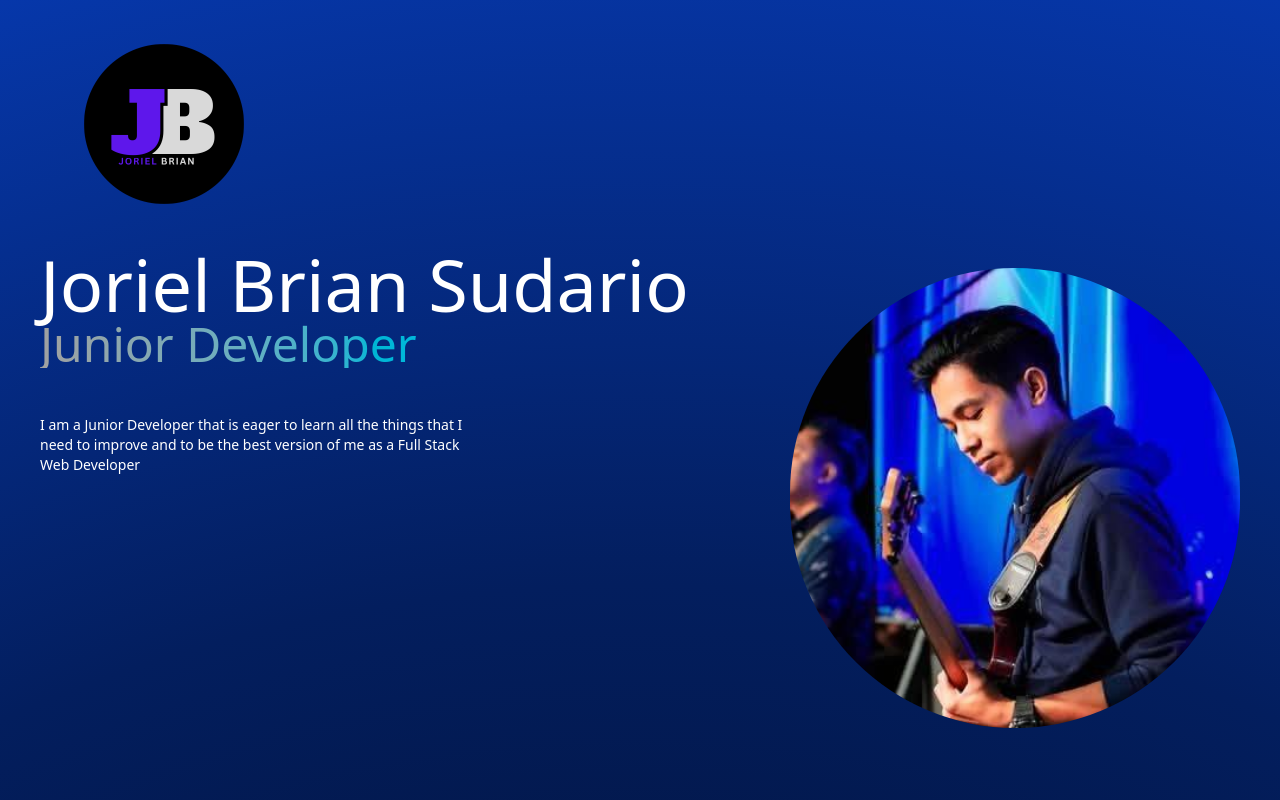
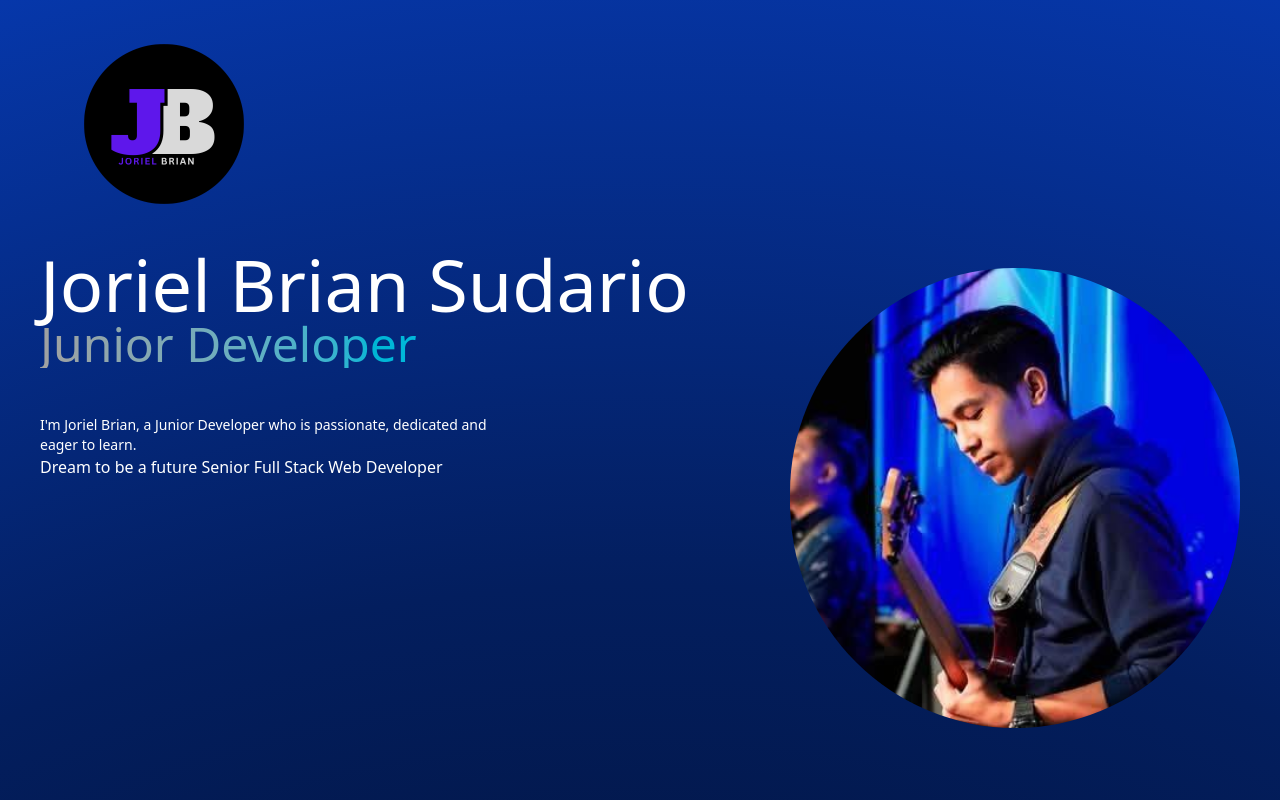
Before and after one commit to JorielBrian/Joriel_Portfolio_2025, a React (Vite) app: page / in a window 1280 px wide. Shown: the top 800 px of the page. Built offline with nearby package versions, Linux system fonts and the light colour scheme.

Commit message:
Update Secitons

```diff
--- a/src/Components/Skills.tsx
+++ b/src/Components/Skills.tsx
@@ -9,7 +9,7 @@ const Skills = () =>{
             <div className="grid grid-cols-4 sm:grid-cols-6 lg:grid-cols-8 gap-4 p-5 rounded-2xl justify-center">
                 {SKILLS && SKILLS.map(skill => (
                     <motion.div key={skill.skill} animate={{y:[10, -10]}} transition={{ease:"linear", duration:2, repeat: Infinity, repeatType:"reverse"}}  className="flex 2xl:p-5 justify-center hover:animate-bounce">
-                        <motion.img initial={{opacity:0}} whileInView={{opacity:1}} transition={{ease:"easeIn", duration:1.5}}  className="size-15 rounded-sm 2xl:size-30 2xl:p-5 bg-gray-600 2xl:rounded-xl" src={skill.image} alt={skill.skill} />
+                        <motion.img initial={{opacity:0}} whileInView={{opacity:1}} transition={{ease:"easeIn", duration:1.5}} src={skill.image} alt={skill.skill} className="size-15 rounded-sm 2xl:size-30 2xl:p-5 bg-gray-600 2xl:rounded-xl"/>
                     </motion.div>
                 ))}
             </div>
--- a/src/Components/Welcome.tsx
+++ b/src/Components/Welcome.tsx
@@ -13,7 +13,10 @@ const Welcome = () =>{
                 </motion.div>
                 <motion.div initial={{y:100, opacity:0}} whileInView={{y:0, opacity:1}} transition={{ease:"easeIn", duration:1.5}} className="col-start-1 col-end-9 md:col-end-5 xl:col-end-4 row-start-5 md:row-start-3 row-end-7">
                     <p className="text-center text-sm sm:text-md md:text-start font-sans">
-                        I am a Junior Developer that is eager to learn all the things that I need to improve and to be the best version of me as a Full Stack Web Developer
+                        I'm Joriel Brian, a Junior Developer who is passionate, dedicated and eager to learn.
+                    </p>
+                    <p>
+                        Dream to be a future Senior Full Stack Web Developer
                     </p>
                 </motion.div>
             </div>
```
